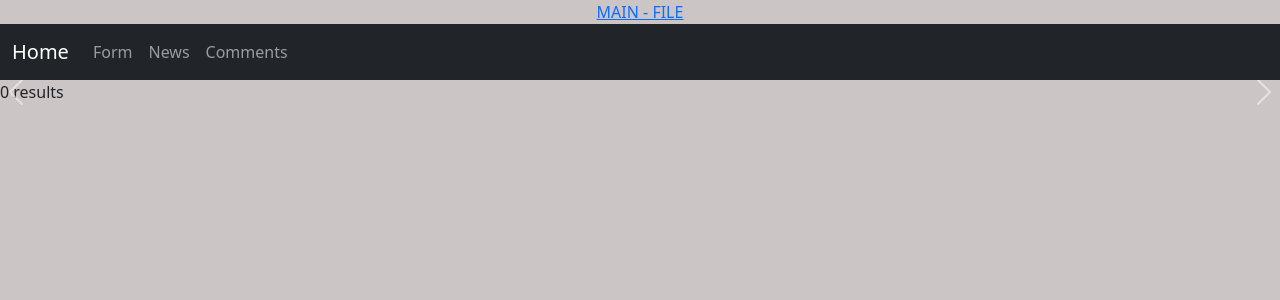
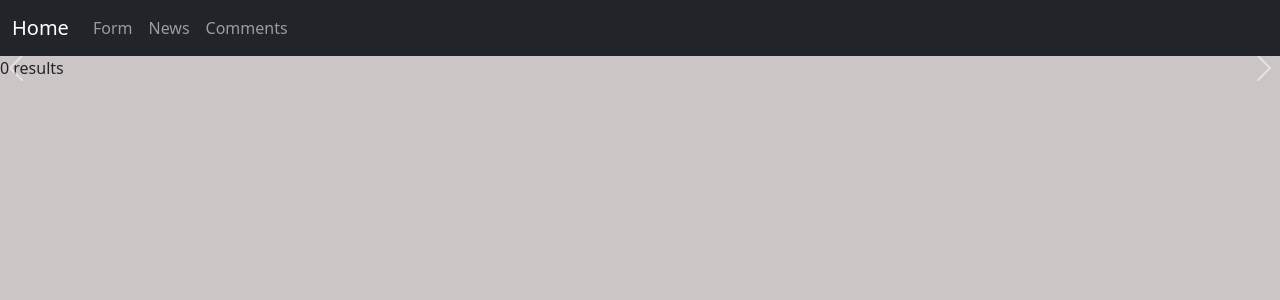
Before and after one commit to NeYoFeijen/C3News, a PHP site: page /TESTA/index.php in a window 1280 px wide. Shown: the top 300 px of the page. Run offline with PHP 8.4, Linux system fonts and the light colour scheme; data that the repository does not hold is empty.

Commit message:
Oude HREF
Oude HREF weggehaald, NAVBAR functioneert goed.

```diff
--- a/C3TESTDB/TESTA/index.php
+++ b/C3TESTDB/TESTA/index.php
@@ -10,10 +10,6 @@
     <link rel="stylesheet" href="testAsheet.css">
 </head>
 <body>
-    <div class="MAINHREF"> <!-- Deze class zorgt ervoor dat de linkjes bovenaan in het midden kommen te staan -->
-        <a href="../">MAIN - FILE</a><br>
-    </div>
-
  <!-- navigation bar -->
  <nav class="navbar navbar-expand-lg navbar-dark bg-dark sticky-top">
         <div class="container-fluid">
```
